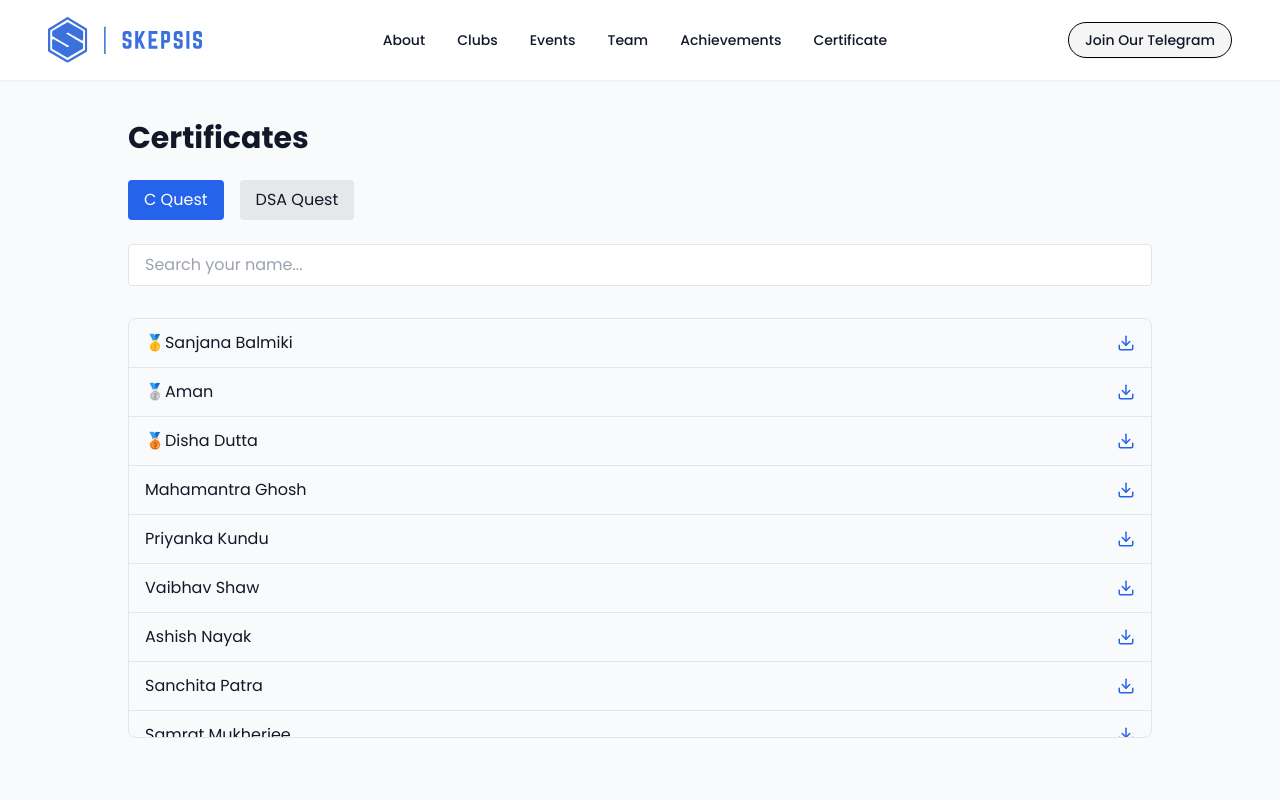
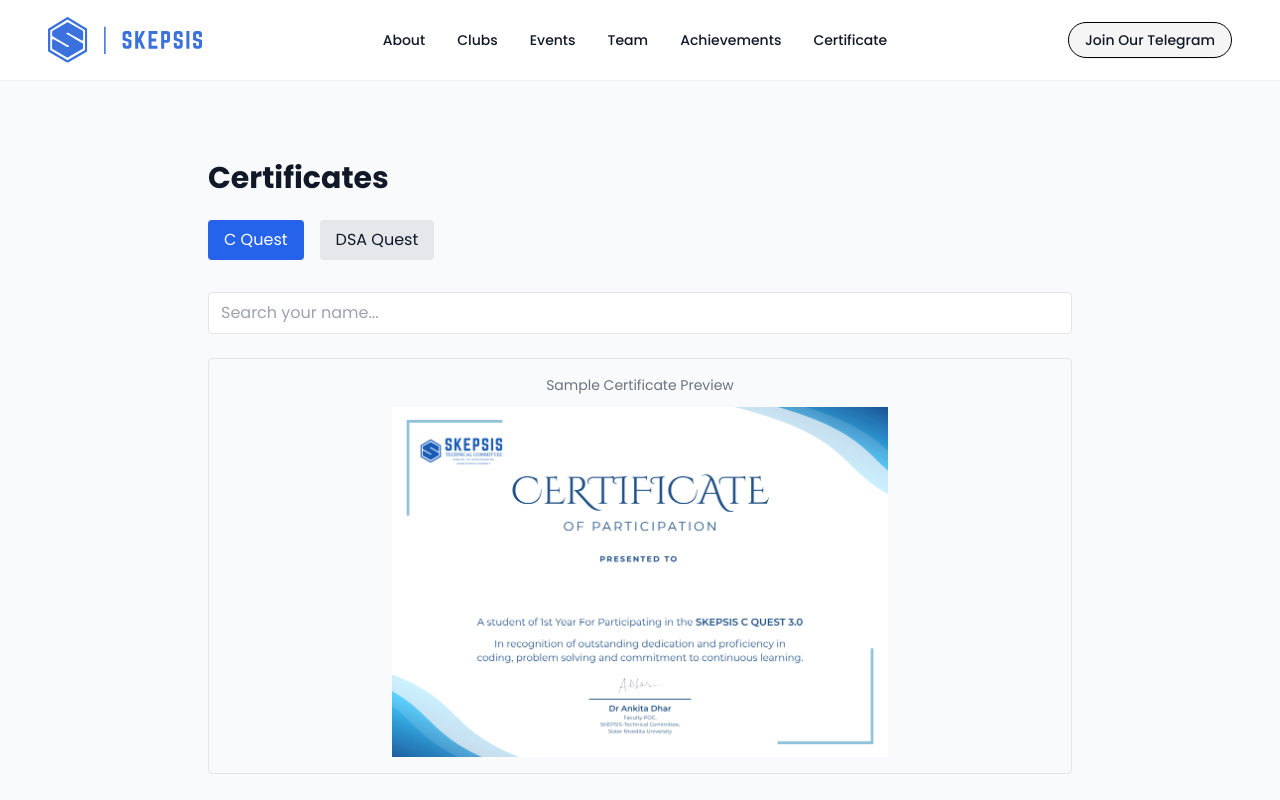
Before and after one commit to codexAbhi007/Skepsis-main, a Next.js app: page /certificate in a window 1280 px wide. Shown: the top 800 px of the page. Built offline with nearby package versions, Linux system fonts and the light colour scheme.

Commit message:
updated certificate page

```diff
--- a/src/app/certificate/CertificateTabs.tsx
+++ b/src/app/certificate/CertificateTabs.tsx
@@ -1,20 +1,30 @@
 "use client";
 
-import { useState } from "react";
-import ParticipantList from "@/components/certificate/ParticipantList";
-import cQuest from "@/data/certificates/c-quest.json";
-import dsaQuest from "@/data/certificates/dsa-quest.json";
+import { useState, useMemo } from "react";
+import CertificateGenerator from "@/components/certificate/CertificateGenerator";
+
+import cQuestData from "@/data/certificates/c-quest.json";
+import dsaQuestData from "@/data/certificates/dsa-quest.json";
 
 export default function CertificateTabs() {
   const [event, setEvent] = useState<"cquest" | "dsaquest">("cquest");
 
+  // 🔒 force correct data binding
+  const participants = useMemo(() => {
+    return event === "cquest" ? cQuestData : dsaQuestData;
+  }, [event]);
+
   return (
-    <div>
-      <div className="flex gap-4 mb-6">
+    <div className="space-y-6">
+      <h1 className="text-3xl font-semibold">Certificates</h1>
+
+      <div className="flex gap-3">
         <button
           onClick={() => setEvent("cquest")}
           className={`px-4 py-2 rounded ${
-            event === "cquest" ? "bg-blue-600 text-white" : "bg-gray-200"
+            event === "cquest"
+              ? "bg-blue-600 text-white"
+              : "bg-gray-200"
           }`}
         >
           C Quest
@@ -23,16 +33,18 @@
         <button
           onClick={() => setEvent("dsaquest")}
           className={`px-4 py-2 rounded ${
-            event === "dsaquest" ? "bg-blue-600 text-white" : "bg-gray-200"
+            event === "dsaquest"
+              ? "bg-blue-600 text-white"
+              : "bg-gray-200"
           }`}
         >
           DSA Quest
         </button>
       </div>
 
-      <ParticipantList
-        data={event === "cquest" ? cQuest : dsaQuest}
+      <CertificateGenerator
         event={event}
+        participants={participants}
       />
     </div>
   );
--- a/src/app/certificate/page.tsx
+++ b/src/app/certificate/page.tsx
@@ -1,14 +1,41 @@
 "use client";
 
-import CertificateTabs from "./CertificateTabs";
+import { useState } from "react";
+import CertificateGenerator from "@/components/certificate/CertificateGenerator";
 
+export default function CertificatePage() {
+  const [event, setEvent] = useState<"cquest" | "dsaquest">("cquest");
 
+  return (
+    <div className="max-w-4xl mx-auto px-4 py-10">
+      <h1 className="text-3xl font-bold mb-6">Certificates</h1>
 
-export default function Certificate() {
-  return (
-    <div className="max-w-5xl mx-auto">
-      <h1 className="text-3xl font-bold mb-6">Certificates</h1>
-      <CertificateTabs />
+      {/* Tabs */}
+      <div className="flex gap-4 mb-8">
+        <button
+          onClick={() => setEvent("cquest")}
+          className={`px-4 py-2 rounded ${
+            event === "cquest"
+              ? "bg-blue-600 text-white"
+              : "bg-gray-200"
+          }`}
+        >
+          C Quest
+        </button>
+
+        <button
+          onClick={() => setEvent("dsaquest")}
+          className={`px-4 py-2 rounded ${
+            event === "dsaquest"
+              ? "bg-blue-600 text-white"
+              : "bg-gray-200"
+          }`}
+        >
+          DSA Quest
+        </button>
+      </div>
+
+      <CertificateGenerator event={event} />
     </div>
   );
 }
--- /dev/null
+++ b/src/components/certificate/CertificateGenerator.tsx
@@ -0,0 +1,70 @@
+"use client";
+
+import { useMemo, useState, useEffect } from "react";
+
+import DownloadButton from "./DownloadButton";
+import NameAutocomplete from "./NameAutocomplete";
+
+import cQuestData from "@/data/certificates/c-quest.json";
+import dsaQuestData from "@/data/certificates/dsa-quest.json";
+
+type Participant = {
+  name: string;
+  rank?: number;
+};
+
+type Props = {
+  event: "cquest" | "dsaquest";
+};
+
+export default function CertificateGenerator({ event }: Props) {
+  const participants: Participant[] = useMemo(() => {
+    return event === "cquest" ? cQuestData : dsaQuestData;
+  }, [event]);
+
+  const [selected, setSelected] = useState<Participant | null>(null);
+
+  // Reset selected participant on tab switch
+  useEffect(() => {
+    setSelected(null);
+  }, [event]);
+
+  return (
+    <div className="space-y-6">
+      {/* Autocomplete */}
+      <NameAutocomplete
+        participants={participants}
+        onSelect={setSelected}
+        resetKey={event}
+      />
+
+      {/* Preview */}
+      <div className="border rounded p-4 text-center bg-gray-50">
+        <p className="text-sm text-gray-500 mb-3">
+          Sample Certificate Preview
+        </p>
+
+        <img
+          src={
+            event === "cquest"
+              ? "/certificates/c-quest-template.png"
+              : "/certificates/dsa-quest-template.png"
+          }
+          alt="Certificate Preview"
+          className="mx-auto max-h-[350px] opacity-90"
+        />
+      </div>
+
+      {/* Generate */}
+      {selected && (
+        <div className="text-center">
+          <DownloadButton
+            name={selected.name}
+            rank={selected.rank ?? 0}
+            event={event}
+          />
+        </div>
+      )}
+    </div>
+  );
+}
--- a/src/components/certificate/DownloadButton.tsx
+++ b/src/components/certificate/DownloadButton.tsx
@@ -1,9 +1,9 @@
 "use client";
 
 import { useRef } from "react";
+import { Download } from "lucide-react";
 import { getCertificateConfig } from "@/utils/getCertificateConfig";
 import { generateCertificateFromPDF } from "@/utils/generateCertificateFromPDF";
-import { Download } from "lucide-react";
 
 type Props = {
   name: string;
@@ -28,16 +28,17 @@
         layout: config.layout,
       });
 
-      const blob = new Blob([pdfBytes], { type: "application/pdf" });
+      const blob = new Blob([pdfBytes], {
+        type: "application/pdf",
+      });
+
       const url = URL.createObjectURL(blob);
-
       const a = document.createElement("a");
       a.href = url;
       a.download = `${name}-certificate.pdf`;
       document.body.appendChild(a);
       a.click();
       a.remove();
-
       URL.revokeObjectURL(url);
     } catch (err) {
       console.error(err);
@@ -50,10 +51,10 @@
   return (
     <button
       onClick={handleDownload}
-      className="text-blue-600 hover:text-blue-800"
-      title="Download certificate"
+      className="inline-flex items-center gap-2 px-5 py-2 rounded bg-blue-600 text-white hover:bg-blue-700"
     >
       <Download size={18} />
+      Generate Certificate
     </button>
   );
 }
--- /dev/null
+++ b/src/components/certificate/NameAutocomplete.tsx
@@ -0,0 +1,80 @@
+"use client";
+
+import { useMemo, useState, useEffect } from "react";
+
+type Participant = {
+  name: string;
+  rank?: number;
+};
+
+type Props = {
+  participants: Participant[];
+  onSelect: (p: Participant) => void;
+  resetKey: string; // 👈 NEW
+};
+
+export default function NameAutocomplete({
+  participants,
+  onSelect,
+  resetKey,
+}: Props) {
+  const [query, setQuery] = useState("");
+  const [open, setOpen] = useState(false);
+
+  // ✅ CLEAR INPUT WHEN TAB CHANGES
+  useEffect(() => {
+    setQuery("");
+    setOpen(false);
+  }, [resetKey]);
+
+  // Remove duplicate names safely
+  const uniqueParticipants = useMemo(() => {
+    const map = new Map<string, Participant>();
+    participants.forEach((p) => {
+      if (!map.has(p.name)) map.set(p.name, p);
+    });
+    return Array.from(map.values());
+  }, [participants]);
+
+  const filtered = uniqueParticipants.filter((p) =>
+    p.name.toLowerCase().includes(query.toLowerCase())
+  );
+
+  return (
+    <div className="relative">
+      <input
+        value={query}
+        onChange={(e) => {
+          setQuery(e.target.value);
+          setOpen(true);
+        }}
+        placeholder="Search your name..."
+        className="w-full border rounded px-3 py-2"
+      />
+
+      {open && query && (
+        <div className="absolute z-10 w-full bg-white border rounded mt-1 max-h-60 overflow-y-auto">
+          {filtered.length === 0 && (
+            <div className="px-3 py-2 text-sm text-gray-500">
+              No results
+            </div>
+          )}
+
+          {filtered.map((p) => (
+            <div
+              key={p.name}
+              className="px-3 py-2 hover:bg-blue-50 cursor-pointer"
+              onClick={() => {
+                onSelect(p);
+                setQuery(p.name);
+                setOpen(false);
+              }}
+            >
+              {p.name}
+            </div>
+          ))}
+        </div>
+      )}
+    </div>
+  );
+}
--- /dev/null
+++ b/src/components/certificate/NameSelect.tsx
@@ -0,0 +1,33 @@
+"use client";
+
+type Participant = {
+  name: string;
+  rank?: number;
+};
+
+type Props = {
+  participants: Participant[];
+  value: string;
+  onChange: (name: string) => void;
+};
+
+export default function NameSelect({
+  participants,
+  value,
+  onChange,
+}: Props) {
+  return (
+    <select
+      value={value}
+      onChange={(e) => onChange(e.target.value)}
+      className="w-full border rounded px-3 py-2"
+    >
+      <option value="">Select your name</option>
+      {participants.map((p) => (
+        <option key={p.name} value={p.name}>
+          {p.name}
+        </option>
+      ))}
+    </select>
+  );
+}
--- a/src/utils/getCertificateConfig.ts
+++ b/src/utils/getCertificateConfig.ts
@@ -19,26 +19,26 @@
       x: 420,
       y: 280,
       fontSize: 46,
-      color: [0.027, 0.243, 0.475], // blue-ish (matches Canva)
+      color: [0.027, 0.243, 0.475],
     };
 
     if (rank === 1)
       return {
-        template: "/certificates/cquest/rank1.pdf",
+        template: "/certificates/cquest/participation.pdf",
         font: "/certificates/cquest/Montserrat-BoldItalic.ttf",
         layout: baseLayout,
       };
 
     if (rank === 2)
       return {
-        template: "/certificates/cquest/rank2.pdf",
+        template: "/certificates/cquest/participation.pdf",
         font: "/certificates/cquest/Montserrat-BoldItalic.ttf",
         layout: baseLayout,
       };
 
     if (rank === 3)
       return {
-        template: "/certificates/cquest/rank3.pdf",
+        template: "/certificates/cquest/participation.pdf",
         font: "/certificates/cquest/Montserrat-BoldItalic.ttf",
         layout: baseLayout,
       };
@@ -63,21 +63,21 @@
 
   if (rank === 1)
     return {
-      template: "/certificates/dsaquest/rank1.pdf",
+      template: "/certificates/dsaquest/participation.pdf",
       font: "/certificates/dsaquest/AlexBrush-Regular.ttf",
       layout: dsaLayout,
     };
 
   if (rank === 2)
     return {
-      template: "/certificates/dsaquest/rank2.pdf",
+      template: "/certificates/dsaquest/participation.pdf",
       font: "/certificates/dsaquest/AlexBrush-Regular.ttf",
       layout: dsaLayout,
     };
 
   if (rank === 3)
     return {
-      template: "/certificates/dsaquest/rank3.pdf",
+      template: "/certificates/dsaquest/participation.pdf",
       font: "/certificates/dsaquest/AlexBrush-Regular.ttf",
       layout: dsaLayout,
     };
```
Also changed, not shown: public/certificates/c-quest-template.png (added), public/certificates/dsa-quest-template.png (added).
